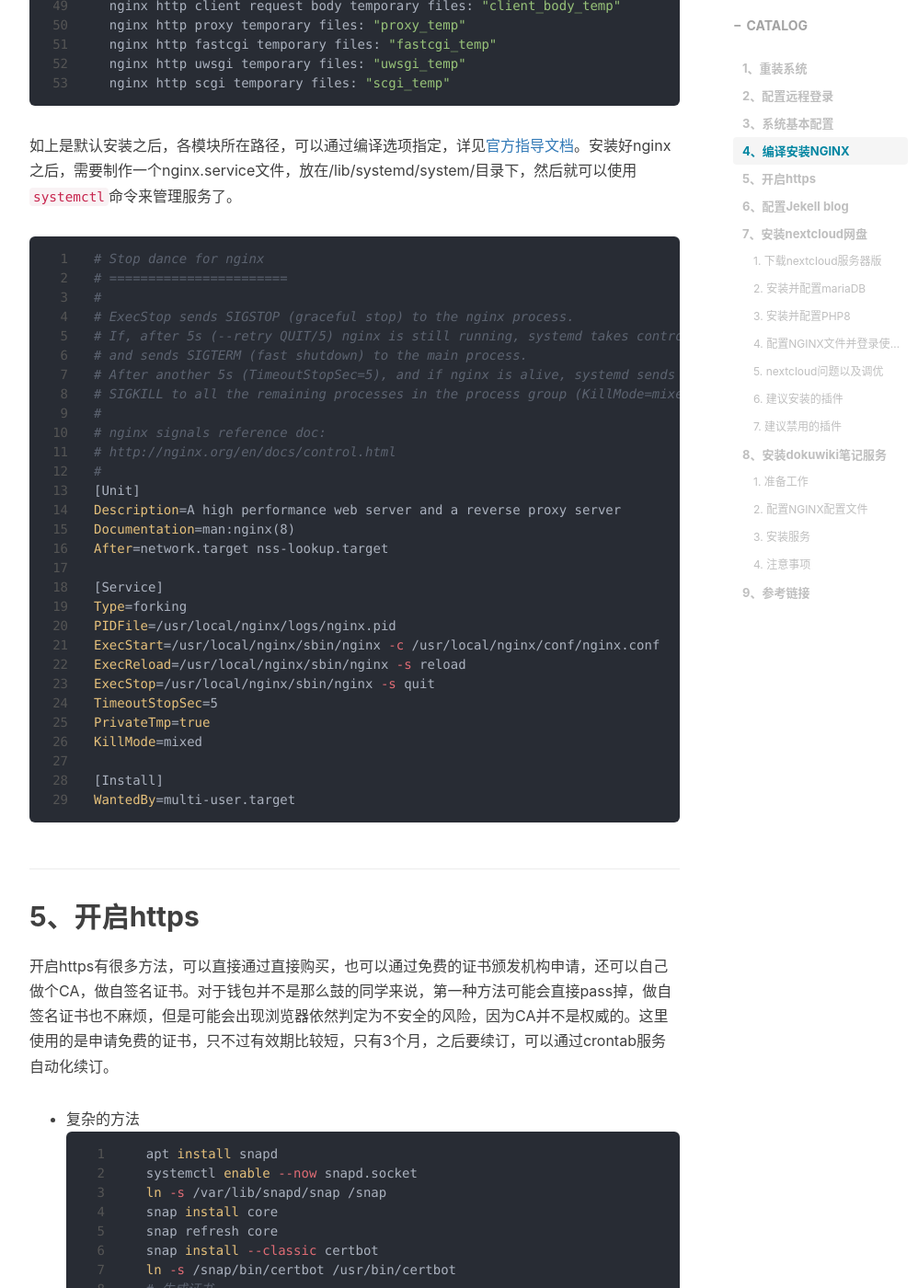
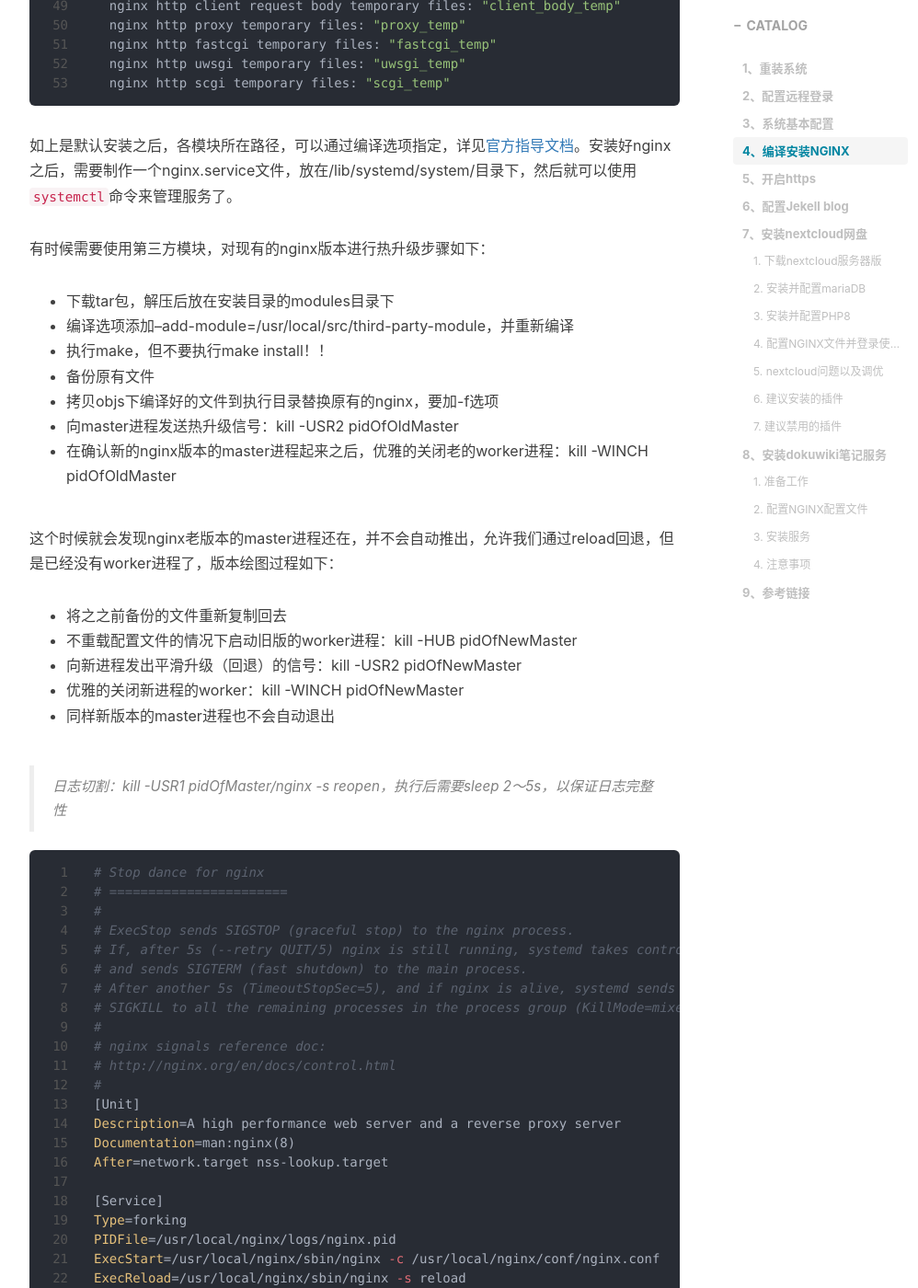
Before and after one commit to mffan0922/blog, a Jekyll site: the page built from _posts/2022-03-29-debian-server.md, in a window 1280 px wide and 1400 px high, scrolled down 3921 px. Shown: the whole window at 92% size, without its empty margins (233-1231 px from the left). Built offline with Jekyll 4.4.1, drawn with Linux system fonts in a browser that asks for light colours; some of the changed text lies outside the part shown.

Commit message:
[modify]: nginx热升级&nextcloud第三方插件

````diff
--- a/_posts/2022-03-29-debian-server.md
+++ b/_posts/2022-03-29-debian-server.md
@@ -12,13 +12,13 @@ tags         :
                - Server
 ---
 
-当一个念头萌生的时候，便一发不可收拾。昨天下午loading稍微轻了一点，我就又开始想要不做个自己的网盘吧，有好多东西没有统一的地方放，主要是坚果云不能再Debian下使用非root用户登录；然后又想要不把Server换成Debian吧，这样服务端和客户端都统一了，感觉也挺不错的；再然后就是想着完整的记录下部署过程，云服务器也快到期了，方便下次部署。于是，就在备份数据之后，~~把阿里云的服务器重置成Debian10.5了~~......
+当一个念头萌生的时候，便一发不可收拾。昨天下午loading稍微轻了一点，我就又开始想要不做个自己的网盘吧，有好多东西没有统一的地方放，主要是坚果云不能再Debian下使用非root用户登录；然后又想要不把Server换成Debian吧，这样服务端和客户端都统一了，感觉也挺不错的；再然后就是想着完整的记录下部署过程，云服务器也快到期了，方便下次部署。于是，就在备份数据之后，~~把阿里云的服务器重置成Debian10.5了~~把腾讯云的服务器安装成Debian11.3了......
 
 > 买了腾讯云的VPS，换成Debian11.3，440大洋5年，配置是2C/4G/1000G/6M/60G，BGP线路，实际配置肯定会有缩水，但是也还行
 
 ## 1、重装系统
 
-登录阿里云的控制台，VPS安装系统Debian10.5，倒不是不想安装11.2，阿里的镜像只支持10.5。因为重置的时候并不会给设定root密码的界面，重新安装完成之后，通过web console进入系统，第一件事就是重置root密码。可以通过`sudo passwd root`来设定，或者通过控制台界面来设定也可。此时，就可以通过远程登录工具（xshell或者SecureCRT等）使用密码登录系统了。
+~~登录阿里云的控制台，VPS安装系统Debian10.5，倒不是不想安装11.2，阿里的镜像只支持10.5。~~因为重置的时候并不会给设定root密码的界面，重新安装完成之后，通过web console进入系统，第一件事就是重置root密码。可以通过`sudo passwd root`来设定，或者通过控制台界面来设定也可。此时，就可以通过远程登录工具（xshell或者SecureCRT等）使用密码登录系统了。
 
 ## 2、配置远程登录
 
@@ -136,6 +136,24 @@ Configuration summary
 ```
 
 如上是默认安装之后，各模块所在路径，可以通过编译选项指定，详见[官方指导文档](https://nginx.org/en/docs/configure.html)。安装好nginx之后，需要制作一个nginx.service文件，放在/lib/systemd/system/目录下，然后就可以使用`systemctl`命令来管理服务了。
+
+有时候需要使用第三方模块，对现有的nginx版本进行热升级步骤如下：
+- 下载tar包，解压后放在安装目录的modules目录下
+- 编译选项添加--add-module=/usr/local/src/third-party-module，并重新编译
+- 执行make，但不要执行make install！！
+- 备份原有文件
+- 拷贝objs下编译好的文件到执行目录替换原有的nginx，要加-f选项
+- 向master进程发送热升级信号：kill -USR2 pidOfOldMaster
+- 在确认新的nginx版本的master进程起来之后，优雅的关闭老的worker进程：kill -WINCH pidOfOldMaster
+
+这个时候就会发现nginx老版本的master进程还在，并不会自动推出，允许我们通过reload回退，但是已经没有worker进程了，版本绘图过程如下：
+- 将之之前备份的文件重新复制回去
+- 不重载配置文件的情况下启动旧版的worker进程：kill -HUB pidOfNewMaster
+- 向新进程发出平滑升级（回退）的信号：kill -USR2 pidOfNewMaster
+- 优雅的关闭新进程的worker：kill -WINCH pidOfNewMaster
+- 同样新版本的master进程也不会自动退出
+
+> 日志切割：kill -USR1 pidOfMaster/nginx -s reopen，执行后需要sleep 2～5s，以保证日志完整性
 
 ```bash
 # Stop dance for nginx
@@ -365,6 +383,8 @@ apt install libmagickcore-6.q16-6-extra
 
 **Collabora Online - Built-in CODE Server**这个插件很大，直接从appstore安装的话会出现***Operation timeout***的告警，可之间在系统下执行`sudo -u www-data php -d memory_limit=1024M ./occ app:install richdocumentscode`命令，安装好了重启服务即可使用文档在线预览和编辑。
 
+> 如果使用appstore下载总是出现超时，可以下载使用github上的tar包，然后再解压到nextcloud/data/apps/，记得修改所属组和所有者。然后再在浏览器界面的应用管理，启用该应用即可。
+
 #### 7. 建议禁用的插件
 
 如下是不推荐的插件，Weather status插件使用的国外的API，获取地理位置以及天气信息耗时较长；Activity插件会记录一些操作记录，感觉也挺鸡肋，切占用资源；Dashboard一样，相当于一个首页的界面，加载耗时很长；最后一个Text文本插件是Nextcloud自带的文本编辑以及预览工具，因为仅支持markdown基本语法，而且和Markdown Editor插件冲突，所以禁用掉。换成Markdown Editor和Plain text editor的组合，后者是必须的，不然前者不起作用。
````
